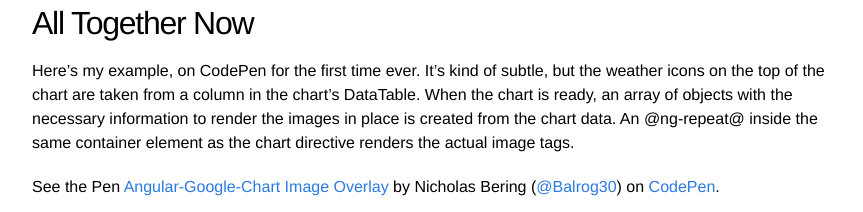
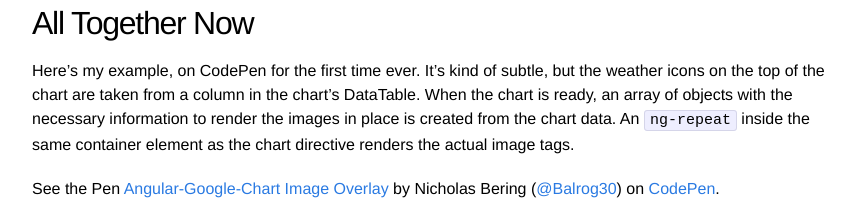
Before and after one commit to nbering/nicholasbering-ca, a Jekyll site: the page built from _posts/2015-08-09-agc-image-overlay.md, in a window 1280 px wide and 900 px high, scrolled down 2111 px, cut to the strip 0-413 px from the top of the window. Shown: the part 198-410 px from the top of the strip, without its empty margins (208-1071 px from the left). Built offline with Jekyll 4.4.1, drawn with Linux system fonts in a browser that asks for light colours; nearby versions of some CDN libraries; comment, search, counter and statistics services are not loaded.

Commit message:
Fixed missed codeblock from textile to markdown conversion.

```diff
--- a/_posts/2015-08-09-agc-image-overlay.md
+++ b/_posts/2015-08-09-agc-image-overlay.md
@@ -84,7 +84,7 @@ The layoutInterface also has methods for getting bounding boxes of the entire ch
 
 ## All Together Now
 
-Here's my example, on CodePen for the first time ever. It's kind of subtle, but the weather icons on the top of the chart are taken from a column in the chart's DataTable. When the chart is ready, an array of objects with the necessary information to render the images in place is created from the chart data. An @ng-repeat@ inside the same container element as the chart directive renders the actual image tags.
+Here's my example, on CodePen for the first time ever. It's kind of subtle, but the weather icons on the top of the chart are taken from a column in the chart's DataTable. When the chart is ready, an array of objects with the necessary information to render the images in place is created from the chart data. An `ng-repeat` inside the same container element as the chart directive renders the actual image tags.
 
 <p data-height="489" data-theme-id="0" data-slug-hash="yNZxKr" data-default-tab="result" data-user="Balrog30" class='codepen'>See the Pen <a href='http://codepen.io/nbering/pen/yNZxKr/'>Angular-Google-Chart Image Overlay</a> by Nicholas Bering (<a href='http://codepen.io/nbering'>@Balrog30</a>) on <a href='http://codepen.io'>CodePen</a>.</p>
 <script async src="//assets.codepen.io/assets/embed/ei.js"></script>
```
